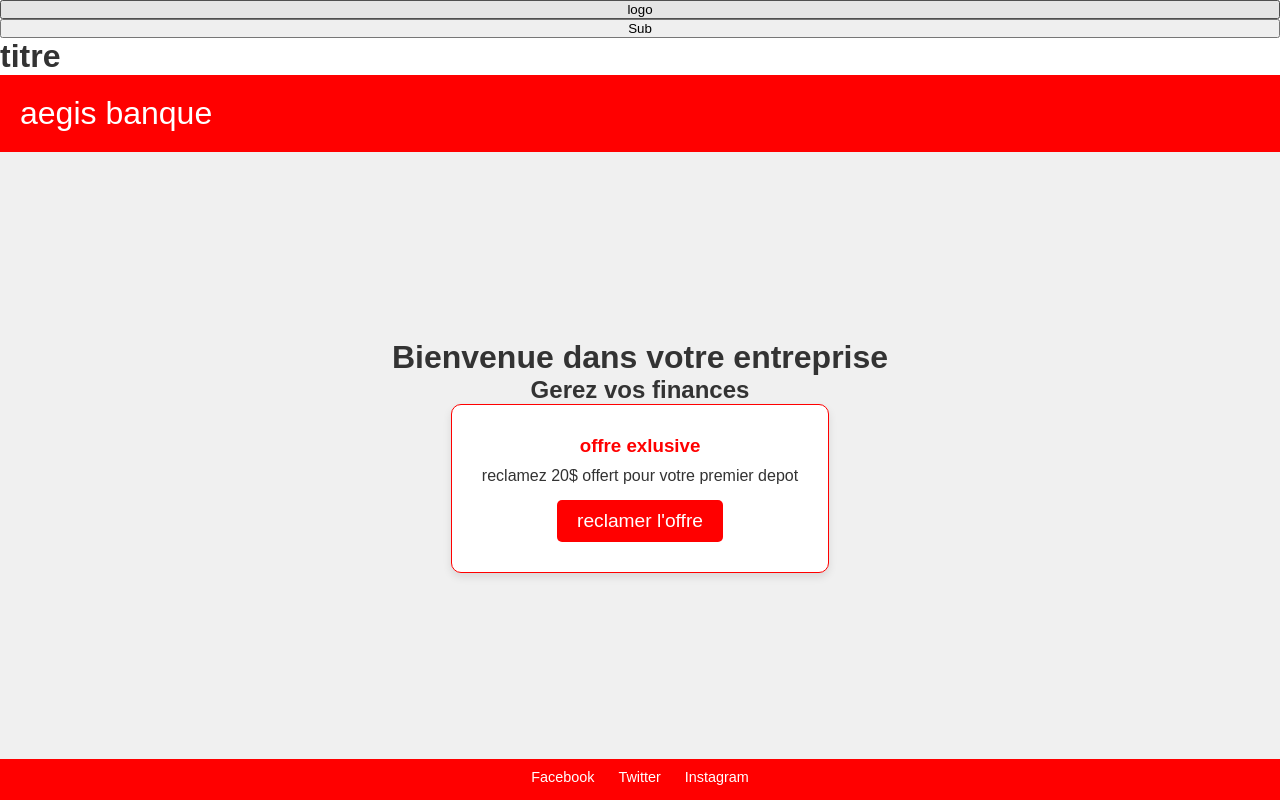
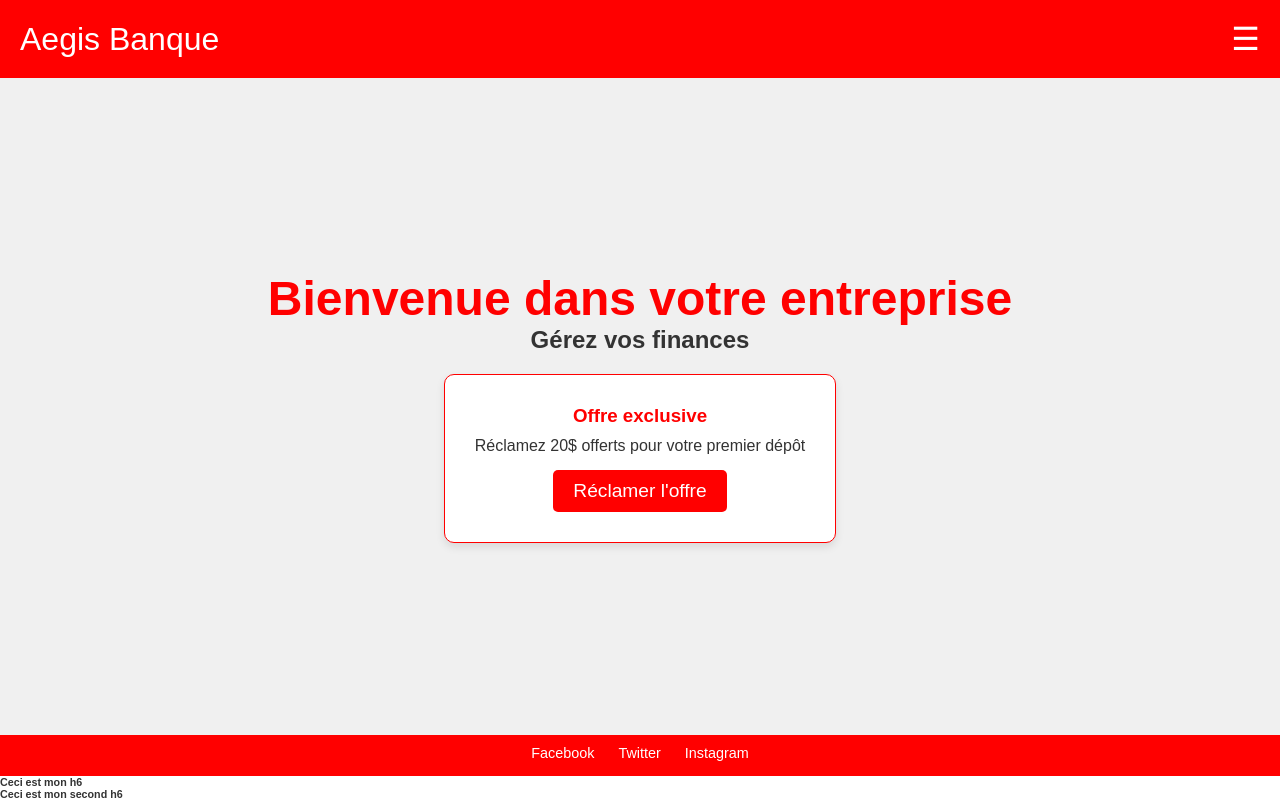
Before and after one commit to foot1210/aegis-bank, a plain HTML site: page aegis project/index.html in a window 1280 px wide. Drawn offline with Linux system fonts and the light colour scheme.

Commit message:
Refactor index.html for French localization and updates

```diff
--- a/aegis project/index.html
+++ b/aegis project/index.html
@@ -1,36 +1,42 @@
 <!DOCTYPE html>
-<html lang="en">
+<html lang="fr">
+<head>
+    <meta charset="UTF-8">
+    <meta name="viewport" content="width=device-width, initial-scale=1.0">
+    <title>Aegis Banque</title>
+    <link rel="stylesheet" href="style.css">
+</head>
 
-<head>
-    <link rel="stylesheet" href="style.css">
-    <meta charset="UTF-8">
-    <meta name="viewport" content="width=
-, initial-scale=1.0">
-    <title>bank</title>
-    <button>logo
-    </button><button>Sub</button>
-    <h1>titre</h1>
-</head>
 <body>
+
 <header class="navbar">
-    <div class="logo">aegis banque</div>
-    <button class="menu-burger"></button>
+    <div class="logo">Aegis Banque</div>
+    <button class="menu-burger">☰</button>
 </header>
 
 <main class="main-content">
-    <h1 class="tilte">Bienvenue dans votre entreprise</h1>
-    <h2 class="subtitie">Gerez vos finances</h2>
+    <h1 class="title">Bienvenue dans votre entreprise</h1>
+    <h2 class="subtitle">Gérez vos finances</h2>
+
     <div class="card">
-    <h3>offre exlusive</h3>
-    <p>reclamez 20$ offert pour votre premier depot</p>
-    <button class="cta-button">reclamer l'offre</button>
+        <h3>Offre exclusive</h3>
+        <p>Réclamez 20$ offerts pour votre premier dépôt</p>
+        <button class="cta-button">Réclamer l'offre</button>
     </div>
 </main>
+
 <footer class="footer">
     <div class="social-links">
         <a href="#">Facebook</a>
         <a href="#">Twitter</a>
-<a href="#">Instagram</a><div>
+        <a href="#">Instagram</a>
+    </div>
 </footer>
+
+<div class="title_container">
+    <h6 class="underlined capitalized">Ceci est mon h6</h6>
+    <h6 class="underlined">Ceci est mon second h6</h6>
+</div>
+
 </body>
 </html>
```
Lines whose indentation alone changed are shown as unchanged.
